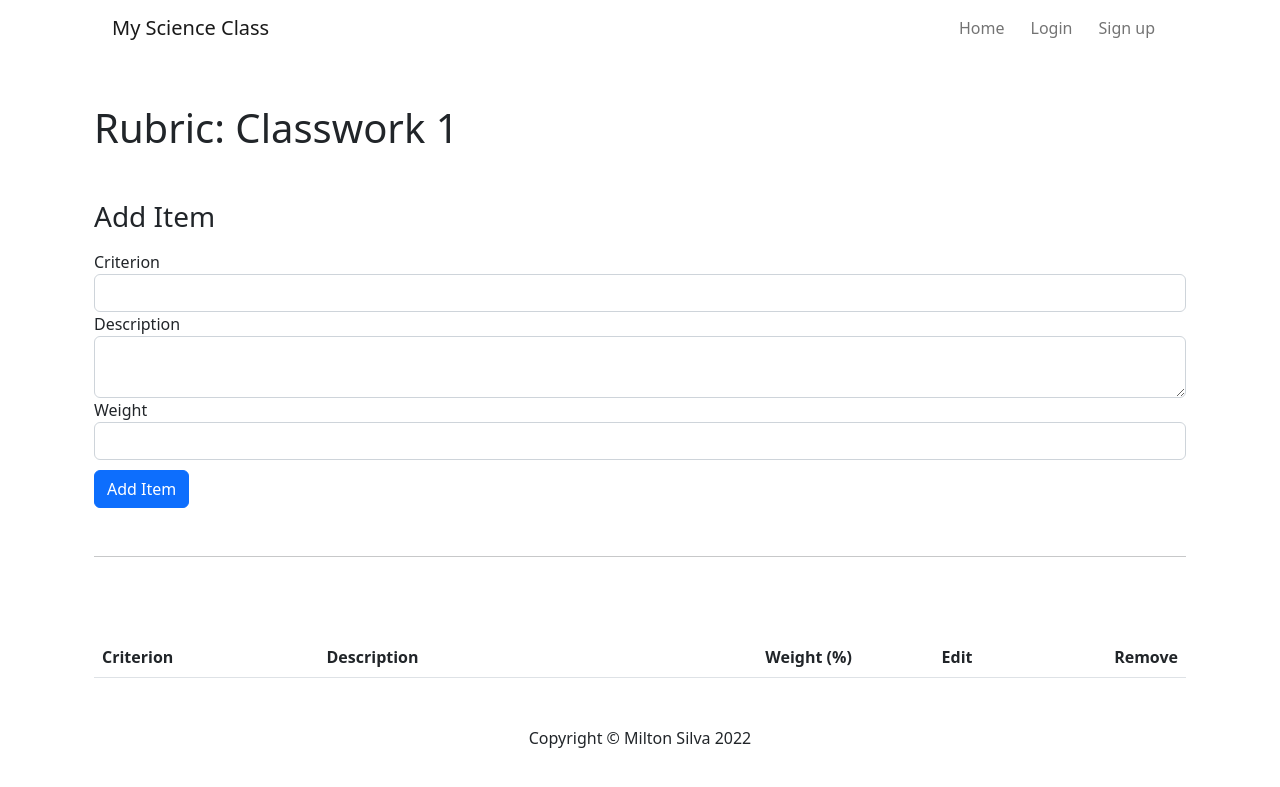
After one commit to MiltonLSM/my-science-class, a Flask app: page /add-items/1 in a window 1280 px wide. The commit adds this page. Shown: the top 787 px of the page. Run offline with Flask 2, Linux system fonts and the light colour scheme; data comes from the database, SQL or seed files in the repository; both versions use the stored data as it was after the commit; lists and menus that the app fills with data are empty; some libraries are stand-ins or nearby versions.

Commit message:
The database for the rubrics and the items of the rubrics is created. The form that allows you to add the rubrics and add, edit or remove their items is also created.

```diff
--- a/forms.py
+++ b/forms.py
@@ -1,5 +1,5 @@
 from flask_wtf import FlaskForm
-from wtforms import StringField, EmailField, PasswordField, SubmitField, FloatField, TextAreaField
+from wtforms import StringField, EmailField, PasswordField, SubmitField, FloatField, TextAreaField, FormField, FieldList, Form
 from wtforms.validators import DataRequired
 
 class RegisterForm(FlaskForm):
@@ -14,12 +14,14 @@ class LoginForm(FlaskForm):
     password = PasswordField("Password", validators=[DataRequired()])
     submit = SubmitField("Login")
 
-# class RubricCriterionForm(FlaskForm):
-#     criterion = StringField("Criterion", validators=[DataRequired()])
-#     description = TextAreaField("Description", validators=[DataRequired()])
-#     weight = FloatField("Weight", validators=[DataRequired()])
-#     submit = SubmitField("Add Criterion")
+class RubricItemForm(FlaskForm):
+    criterion = StringField("Criterion", validators=[DataRequired()])
+    item_description = TextAreaField("Description")
+    weight = FloatField("Weight", validators=[DataRequired()])
+    submit = SubmitField("Add Item")
 
-# class RubricForm(FlaskForm):
-#     rubric_name = StringField("Rubric Name", validators=[DataRequired()])
-#     submit = SubmitField("Create Rubric")
+class RubricForm(FlaskForm):
+    rubric_name = StringField("Rubric Name", validators=[DataRequired()])
+    rubric_description = TextAreaField("Description")
+    # rubric_item = FieldList(FormField(RubricItemForm), min_entries=2)
+    submit = SubmitField("Create Rubric")
--- a/main.py
+++ b/main.py
@@ -1,9 +1,10 @@
 from flask import Flask, render_template, redirect, url_for, flash
 from flask_sqlalchemy import SQLAlchemy
+from sqlalchemy.orm import relationship
 from flask_bootstrap import Bootstrap
 from werkzeug.security import generate_password_hash, check_password_hash
 from flask_login import login_user, logout_user, UserMixin, LoginManager
-from forms import LoginForm, RegisterForm
+from forms import LoginForm, RegisterForm, RubricForm, RubricItemForm
 
 app = Flask(__name__)
 app.config['SQLALCHEMY_DATABASE_URI'] = 'sqlite:///science_class.db'
@@ -33,6 +34,22 @@ class Admin(db.Model, UserMixin):
     email = db.Column(db.String(250), nullable=False)
     password = db.Column(db.String(250), nullable=False)
 
+class Rubric(db.Model):
+    __tablename__ = "rubrics"
+    id = db.Column(db.Integer, primary_key=True)
+    rubric_name = db.Column(db.String(100), nullable=False)
+    description = db.Column(db.Text, nullable=False)
+    items = relationship("RubricItem", back_populates="rubric")
+
+class RubricItem(db.Model):
+    __tablename__ = "rubric_items"
+    id = db.Column(db.Integer, primary_key=True)
+    criterion = db.Column(db.String(250), nullable=False)
+    description = db.Column(db.String(1000), nullable=False)
+    weight = db.Column(db.Float(), nullable=False)
+    rubric_id = db.Column(db.Integer, db.ForeignKey("rubrics.id"))
+    rubric = relationship("Rubric", back_populates="items")
+
 db.create_all()
 
 
@@ -41,29 +58,6 @@ db.create_all()
 @app.route('/')
 def home():
     return render_template('index.html')
-
-@app.route('/login', methods=["GET", "POST"])
-def login():
-    form = LoginForm()
-    if form.validate_on_submit():
-        email = form.email.data
-        password = form.password.data
-
-        user = Admin.query.filter_by(email=email).first()
-
-        if user == None:
-            flash("The email doesn't exist. Please try again!")
-            return redirect(url_for('login'))
-        else:
-            if check_password_hash(user.password, password):
-                login_user(user)
-                return redirect(url_for('admin_home'))
-            else:
-                flash("Password incorrect. Please try again!")
-                return redirect(url_for('login'))
-
-    return render_template('login.html', form=form)
-
 
 @app.route('/register', methods=["GET", "POST"])
 def register():
@@ -94,17 +88,107 @@ def register():
 
     return render_template('register.html', form=form)
 
-@app.route('/grade-act')
-def grade_act():
-    return render_template('grade.html')
+
+@app.route('/login', methods=["GET", "POST"])
+def login():
+    form = LoginForm()
+    if form.validate_on_submit():
+        email = form.email.data
+        password = form.password.data
+
+        user = Admin.query.filter_by(email=email).first()
+
+        if user == None:
+            flash("The email doesn't exist. Please try again!")
+            return redirect(url_for('login'))
+        else:
+            if check_password_hash(user.password, password):
+                login_user(user)
+                return redirect(url_for('admin_home'))
+            else:
+                flash("Password incorrect. Please try again!")
+                return redirect(url_for('login'))
+
+    return render_template('login.html', form=form)
+
+
+@app.route('/logout')
+def logout():
+    logout_user()
+    return redirect(url_for('index'))
+
 
 @app.route('/admin-home')
 def admin_home():
     return render_template('admin-home.html')
 
-@app.route("/new-rubric")
+
+@app.route("/new-rubric", methods=["GET", "POST"])
 def new_rubric():
-    return render_template("new-rubric.html")
+    form = RubricForm()
+    if form.validate_on_submit():
+        new_rubric = Rubric(
+            rubric_name = form.rubric_name.data,
+            description = form.rubric_description.data
+        )
+        db.session.add(new_rubric)
+        db.session.commit()
+        return redirect(url_for("add_items", rubric_id=new_rubric.id))
+
+    return render_template("new-rubric.html", form=form)
+
+
+@app.route("/add-items/<int:rubric_id>", methods=["GET", "POST"])
+def add_items(rubric_id):
+    form = RubricItemForm()
+    requested_rubric = Rubric.query.get(rubric_id)
+
+    if form.validate_on_submit():
+        new_item = RubricItem(
+            criterion = form.criterion.data,
+            description = form.item_description.data,
+            weight = form.weight.data,
+            rubric = requested_rubric
+        )
+
+        db.session.add(new_item)
+        db.session.commit()
+        return redirect(url_for("add_items", rubric_id=requested_rubric.id))
+
+    return render_template("add-items.html", rubric=requested_rubric, form=form)
+
+@app.route("/edit-item/<int:item_id>", methods=["GET", "POST"])
+def edit_item(item_id):
+    item = RubricItem.query.get(item_id) # Get the item from the database
+    requested_rubric = Rubric.query.get(item.rubric_id)
+    edit_form = RubricItemForm( #Create an instance for the rubric item
+        criterion=item.criterion,
+        item_description=item.description,
+        weight=item.weight
+    )
+    if edit_form.validate_on_submit():
+        item.criterion = edit_form.criterion.data
+        item.description = edit_form.item_description.data
+        item.weight = edit_form.weight.data
+        db.session.commit()
+        return redirect(url_for("add_items", rubric_id=item.rubric_id))
+
+    return render_template("add-items.html", rubric=requested_rubric, form=edit_form)
+
+@app.route("/delete-item/<int:item_id>")
+def delete_item(item_id):
+    item_to_delete = RubricItem.query.get(item_id)
+    db.session.delete(item_to_delete)
+    db.session.commit()
+    return redirect(url_for("add_items", rubric_id=item_to_delete.rubric_id))
+
+@app.route('/grade-act')
+def grade_act():
+    return render_template('grade.html')
+
+@app.route('/prueba')
+def prueba():
+    return render_template('prueba.html')
 
 if __name__ == "__main__":
     app.run(debug=True)
--- a/static/css/style.css
+++ b/static/css/style.css
@@ -29,3 +29,7 @@ h5 {
 #submit {
     margin-top: 10px;
 }
+
+.item-form {
+    height: 40px;
+}
--- /dev/null
+++ b/templates/add-items.html
@@ -0,0 +1,44 @@
+{% extends 'base.html' %}
+{% import "bootstrap/wtf.html" as wtf %}
+
+{% block page_name %}New rubric{% endblock %}
+
+{% block page_content %}
+
+  <div class="container">
+
+    <h1 class="my-5">Rubric: {{ rubric.rubric_name }}</h1>
+    <h3 class="mb-3">Add Item </h3>
+
+      {{ wtf.quick_form(form, novalidate=True, button_map={"submit": "primary"}) }}
+      <hr class="my-5">
+  </div>
+
+  <div class="container rubric-cont">
+
+    <table class="table table-hover">
+      <thead>
+        <tr class="align-top">
+          <th scope="col">Criterion</th>
+          <th scope="col">Description</th>
+          <th scope="col" class="text-end">Weight (%)</th>
+          <th scope="col" class="text-end">Edit</th>
+          <th scope="col" class="text-end">Remove</th>
+        </tr>
+      </thead>
+      <tbody>
+        {% for item in rubric.items %}
+        <tr>
+            <th scope="row"> {{ item.criterion }}</th>
+            <td>{{ item.description }}</td>
+            <td class="text-end">{{ item.weight }}</td>
+            <td class="text-end"><a href="{{ url_for('edit_item', item_id=item.id) }}">Edit</a></td>
+            <td class="text-end"><a href="{{ url_for('delete_item', item_id=item.id) }}">Remove</a></td>
+        </tr>
+        {% endfor %}
+      </tbody>
+    </table>
+  </div>
+
+{% include "footer.html" %}
+{% endblock %}
--- a/templates/base.html
+++ b/templates/base.html
@@ -3,7 +3,7 @@
 {% block head %}
     <meta charset="UTF-8">
     <link rel="stylesheet" href="https://cdn.jsdelivr.net/npm/bootstrap@5.2.0/dist/css/bootstrap.min.css">
-    <link rel="stylesheet" href="static/css/style.css">
+    <link rel="stylesheet" href="{{ url_for('static', filename='css/style.css') }}">
     <title>My Science Class</title>
 {% endblock %}
 
```
Also changed, not shown: templates/admin-home.html (+5 -5 lines), templates/new-rubric.html (+45 -3 lines), science_class.db.
